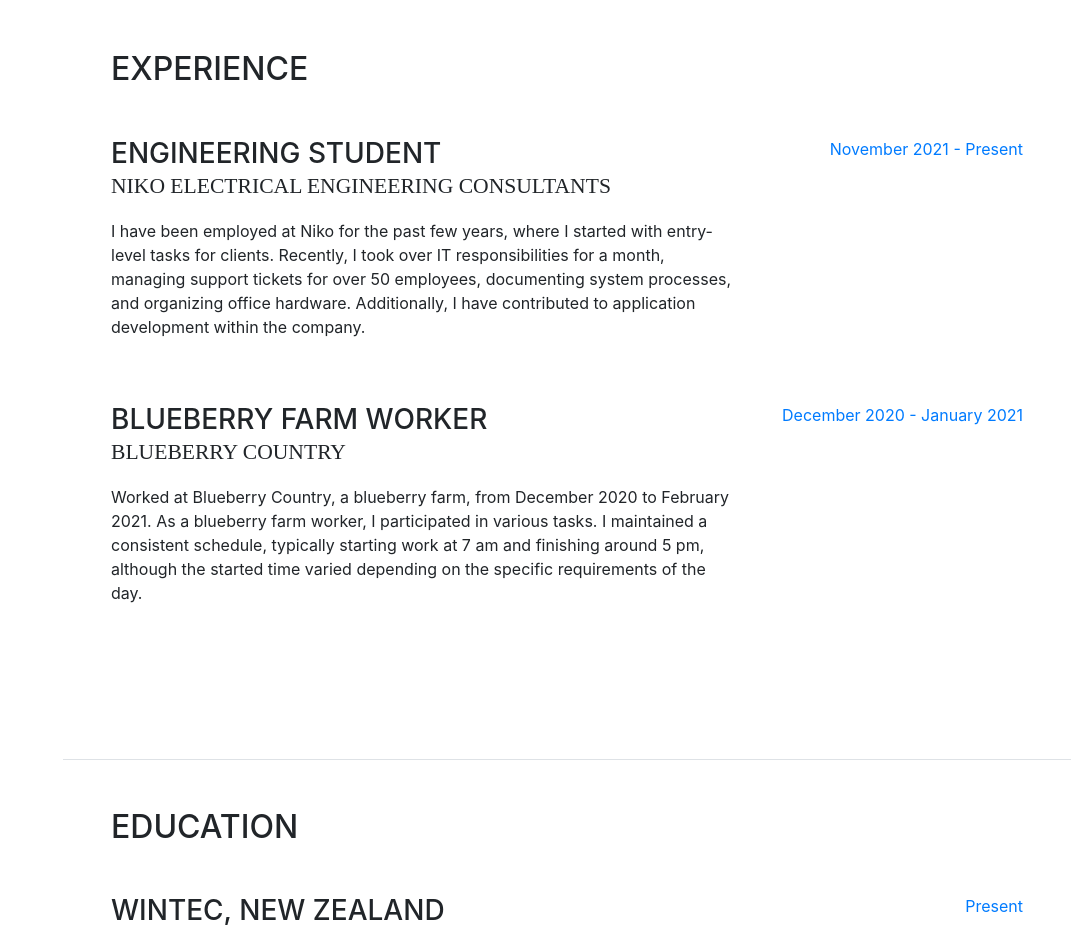
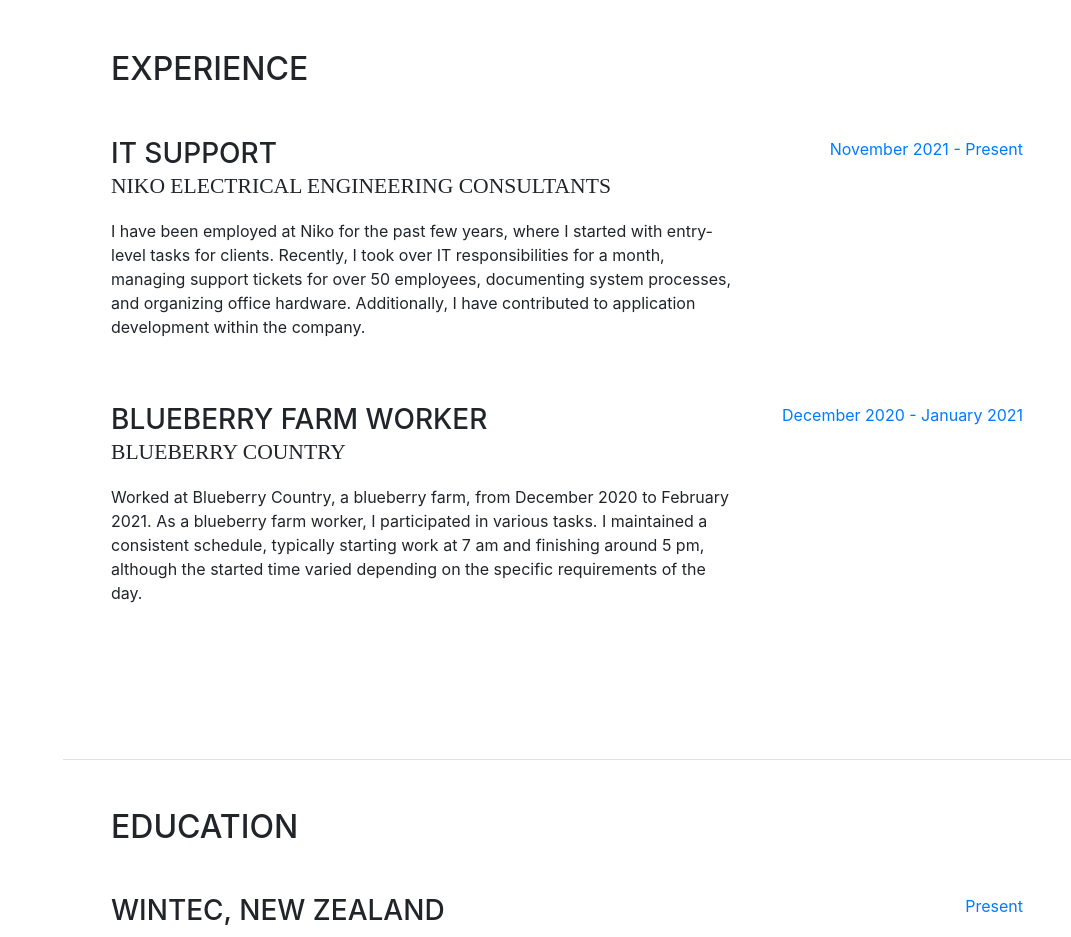
Before and after one commit to Kadin-T/kadintorr.github.io, a website with bundled scripts: page index.html in a window 1280 px wide. Shown: the part 840-1777 px from the top of the page, without its empty margins (209-1280 px from the left). Built offline with nearby package versions, Linux system fonts and the light colour scheme; a web font is replaced by a local one.

Commit message:
Update index.html

```diff
--- a/index.html
+++ b/index.html
@@ -99,7 +99,7 @@
 
           <div class="resume-item d-flex flex-column flex-md-row mb-5">
             <div class="resume-content mr-auto">
-              <h3 class="mb-0">Engineering Student</h3>
+              <h3 class="mb-0">IT Support</h3>
               <div class="subheading mb-3">Niko Electrical Engineering Consultants</div>
               <p>I have been employed at Niko for the past few years, where I started with entry-level tasks for clients. Recently, I took over IT responsibilities for a month, managing support tickets for over 50 employees, documenting system processes, and organizing office hardware. Additionally, I have contributed to application development within the company.</p>
             </div>
```
